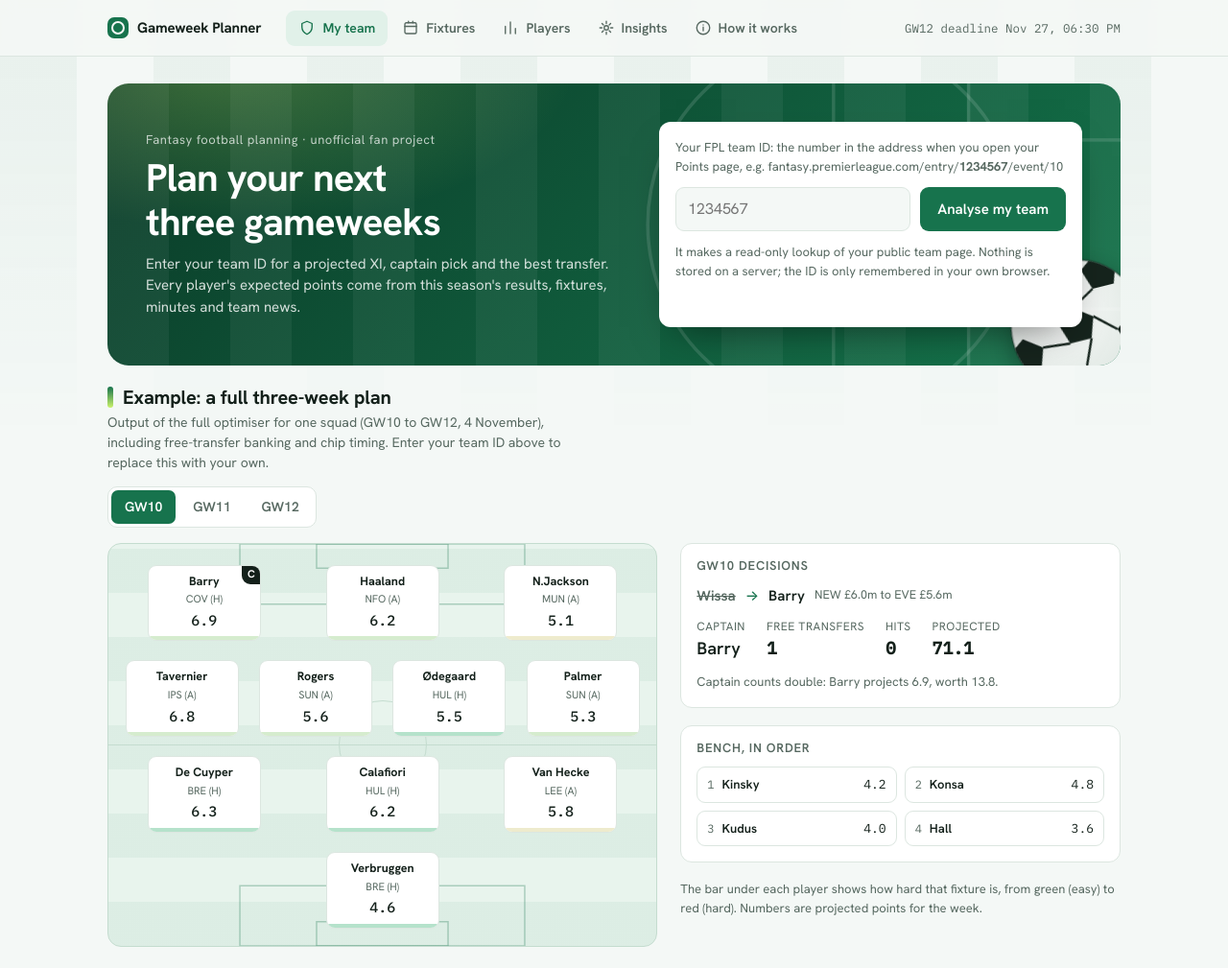
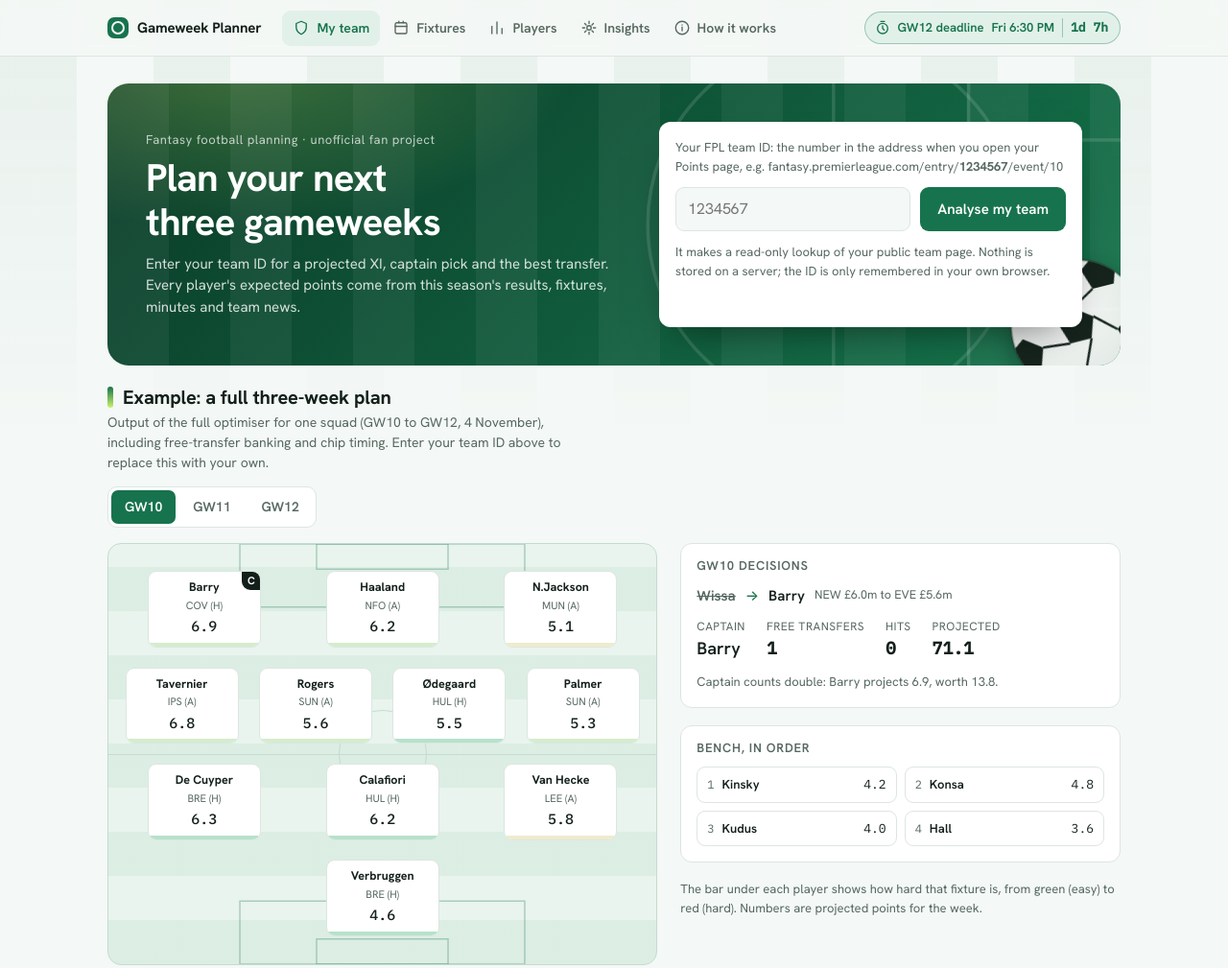
Before and after one commit to raameshappk/fpl-planner, a plain HTML site: page index.html in a window 1280 px wide. Shown: the top 1009 px of the page at 96% size. Drawn offline with Linux system fonts and the light colour scheme.

Commit message:
Make the deadline prominent and fill the space under the pitch
- Header deadline is now a pill with a live countdown, amber in the last
  24 hours, and visible at every screen size (it was hidden below 980px).
- Nav labels never wrap; tab icons hide at medium widths to make room.
- On wide screens the pitch stretches to the height of the side column,
  spacing the lines evenly, so no gap is left beneath it.

Co-Authored-By: Claude Opus 5.5 <noreply@anthropic.com>

```diff
--- a/index.html
+++ b/index.html
@@ -88,6 +88,8 @@ button{font:inherit;color:inherit;cursor:pointer}
 /* plan */
 .plan{display:grid;grid-template-columns:minmax(0,1.25fr) minmax(0,1fr);gap:24px;align-items:start}
 @media (max-width:860px){.plan{grid-template-columns:minmax(0,1fr)}}
+/* side by side: the pitch grows to the height of the side column and spreads its lines, so no gap is left beneath it */
+@media (min-width:861px){.plan{align-items:stretch}.plan .pitch{justify-content:space-evenly;min-height:440px;padding-top:28px;padding-bottom:28px}}
 .pitch{position:relative;background:var(--pitch);border:1px solid var(--pitch-line);border-radius:14px;padding:22px 10px 18px;
   display:flex;flex-direction:column;gap:20px;overflow:hidden}
 .pitch::before{content:"";position:absolute;left:0;right:0;top:50%;border-top:1px solid var(--pitch-line)}
@@ -203,7 +205,19 @@ table.hm{border-collapse:separate;border-spacing:3px;width:100%;min-width:560px}
 .nav a:hover{color:var(--ink)}
 .nav a[aria-current="page"]{background:var(--accent-soft);color:var(--accent)}
 .meta{margin-left:auto;font-size:12.5px;color:var(--muted);white-space:nowrap}
-@media (max-width:980px){.meta{display:none}}
+.meta:empty{display:none}
+.meta.dl{display:inline-flex;align-items:center;gap:8px;padding:6px 12px 6px 10px;border-radius:999px;background:var(--accent-soft);color:var(--accent);
+  border:1px solid color-mix(in srgb,var(--accent) 35%,transparent);font-family:inherit;font-size:13px;font-weight:600}
+.meta.dl svg{width:16px;height:16px;flex:none;fill:none;stroke:currentColor;stroke-width:2;stroke-linecap:round;stroke-linejoin:round}
+.meta.dl .cd{font-family:var(--font-mono);font-weight:700;padding-left:8px;border-left:1px solid color-mix(in srgb,currentColor 35%,transparent)}
+.meta.dl.soon{background:var(--warn-soft);color:var(--warn);border-color:color-mix(in srgb,var(--warn) 45%,transparent)}
+.meta.dl.soon svg{animation:pulse 1.6s ease-in-out infinite}
+@keyframes pulse{50%{opacity:.35}}
+@media (prefers-reduced-motion:reduce){.meta.dl.soon svg{animation:none}}
+@media (max-width:980px){.meta.dl .when{display:none}}
+.nav a{white-space:nowrap;padding-left:11px;padding-right:11px}
+.top-in{gap:14px}
+@media (min-width:721px) and (max-width:1060px){.nav a svg{display:none}.nav a{padding-left:9px;padding-right:9px}}
 @media (max-width:720px){
   .top{-webkit-backdrop-filter:none;backdrop-filter:none;background:var(--bg)} /* backdrop-filter would trap the fixed tab bar inside the header */
   .top-in{min-height:50px}
@@ -888,10 +902,27 @@ function news() {
   const lab = {out:"Out", doubt:"Doubt", susp:"Suspended"};
   $("#news").innerHTML = D.news.map((n) => `<li><span class="pill ${n[0]}">${lab[n[0]]}</span><span><b>${esc(n[1])}</b><br><span class="muted">${esc(n[2])}</span></span></li>`).join("");
 }
+/* Deadline pill in the header: date plus a live countdown, amber in the final 24 hours. */
+function deadline() {
+  const el = $("#meta"), d = new Date(P.deadline), ms = d - Date.now(), g = P.gws[0];
+  if (!P.deadline || isNaN(d)) { el.textContent = ""; return; }
+  const m = Math.floor(ms / 60000), dd = Math.floor(m / 1440), hh = Math.floor((m % 1440) / 60), mm = m % 60;
+  const cd = ms <= 0 ? "passed" : dd ? `${dd}d ${hh}h` : hh ? `${hh}h ${mm}m` : `${mm}m`;
+  let when = "", full = "";
+  try {
+    full = d.toLocaleString(undefined, {weekday:"short", day:"numeric", month:"short", hour:"numeric", minute:"2-digit"});
+    // within the week the weekday is enough; further out, show the date
+    when = d.toLocaleString(undefined, ms < 6 * 864e5 ? {weekday:"short", hour:"numeric", minute:"2-digit"} : {day:"numeric", month:"short"});
+  } catch (e) {}
+  el.className = "meta dl" + (ms > 0 && ms < 864e5 ? " soon" : "");
+  el.title = `GW${g} deadline: ${full}`;
+  el.setAttribute("aria-label", `Gameweek ${g} deadline ${full},${ms <= 0 ? "passed" : "in " + cd}`);
+  el.innerHTML = `<svg viewBox="0 0 24 24" aria-hidden="true"><circle cx="12" cy="13" r="8"/><path d="M12 9v4l2.5 2.5M9 2h6"/></svg><span>GW${g} deadline</span><span class="when">${esc(when)}</span><span class="cd">${ms <= 0 ? "passed" : esc(cd)}</span>`;
+}
 function strip() {
   const when = (iso) => { try { return new Date(iso).toLocaleString(undefined, {day:"numeric", month:"short", hour:"2-digit", minute:"2-digit"}); } catch (e) { return ""; } };
   if (P) {
-    $("#meta").textContent = `GW${P.gws[0]} deadline ${when(P.deadline)}`;
+    deadline(); setInterval(deadline, 30000);
     $("#foot-meta").textContent = `Projections updated ${when(P.generated)} · GW${P.gws[0]} to GW${P.gws[P.gws.length - 1]}`;
   } else { $("#foot-meta").textContent = "Snapshot of 4 Nov 2026, GW10 to GW12."; }
 }
```
